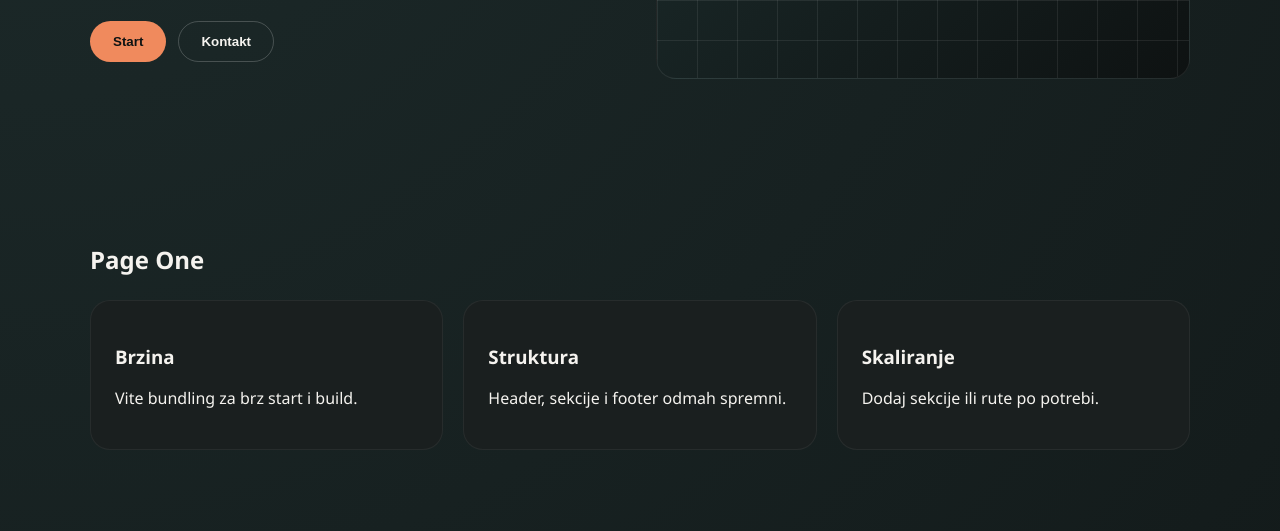
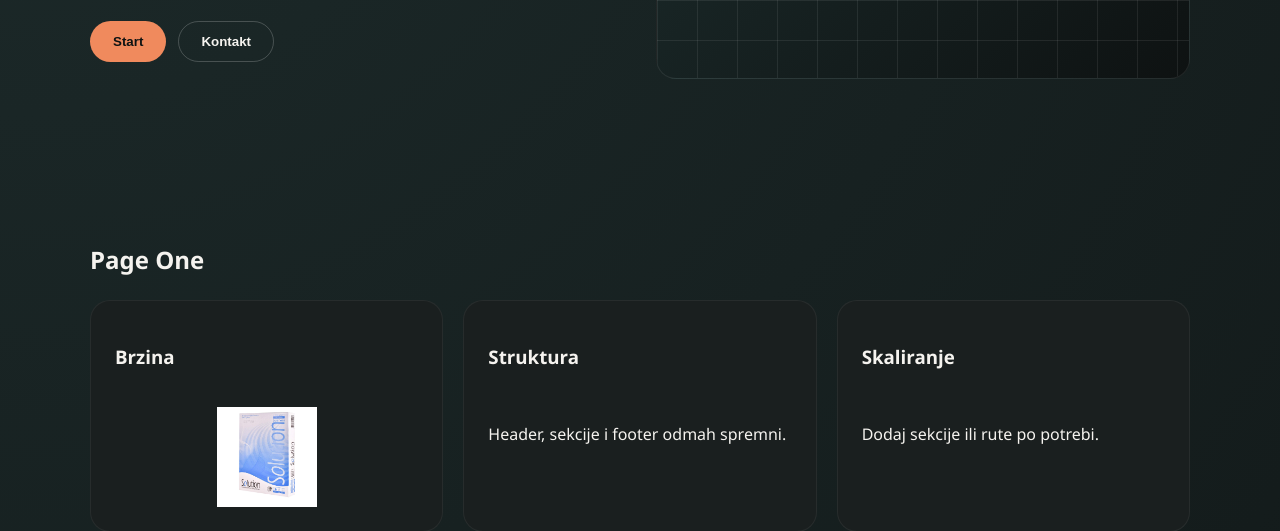
Before and after one commit to markobakic/kancelarijski-materijal, a website built with Vite: page index.html in a window 1280 px wide. Shown: the part 408-939 px from the top of the page. Built offline with nearby package versions, Linux system fonts and the light colour scheme.

Commit message:
image added

```diff
--- a/index.html
+++ b/index.html
@@ -40,7 +40,7 @@
         <div class="grid-3">
           <article class="card">
             <h3>Brzina</h3>
-            <p>Vite bundling za brz start i build.</p>
+            <img class="card-img" src="src/images/papir.jpg" alt="papir" class="papir" />
           </article>
           <article class="card">
             <h3>Struktura</h3>
--- a/src/style.css
+++ b/src/style.css
@@ -183,6 +183,15 @@ h1 {
   padding: 24px;
   border-radius: var(--radius);
   border: 1px solid rgba(255, 255, 255, 0.06);
+  max-height: 300px;
+  display: flex;
+  flex-direction: column;
+  gap: 20px;
+}
+
+.card-img{
+  align-self: center;
+  height: 100px;
 }
 
 .split {
```
Also changed, not shown: src/images/papir.jpg (added).
